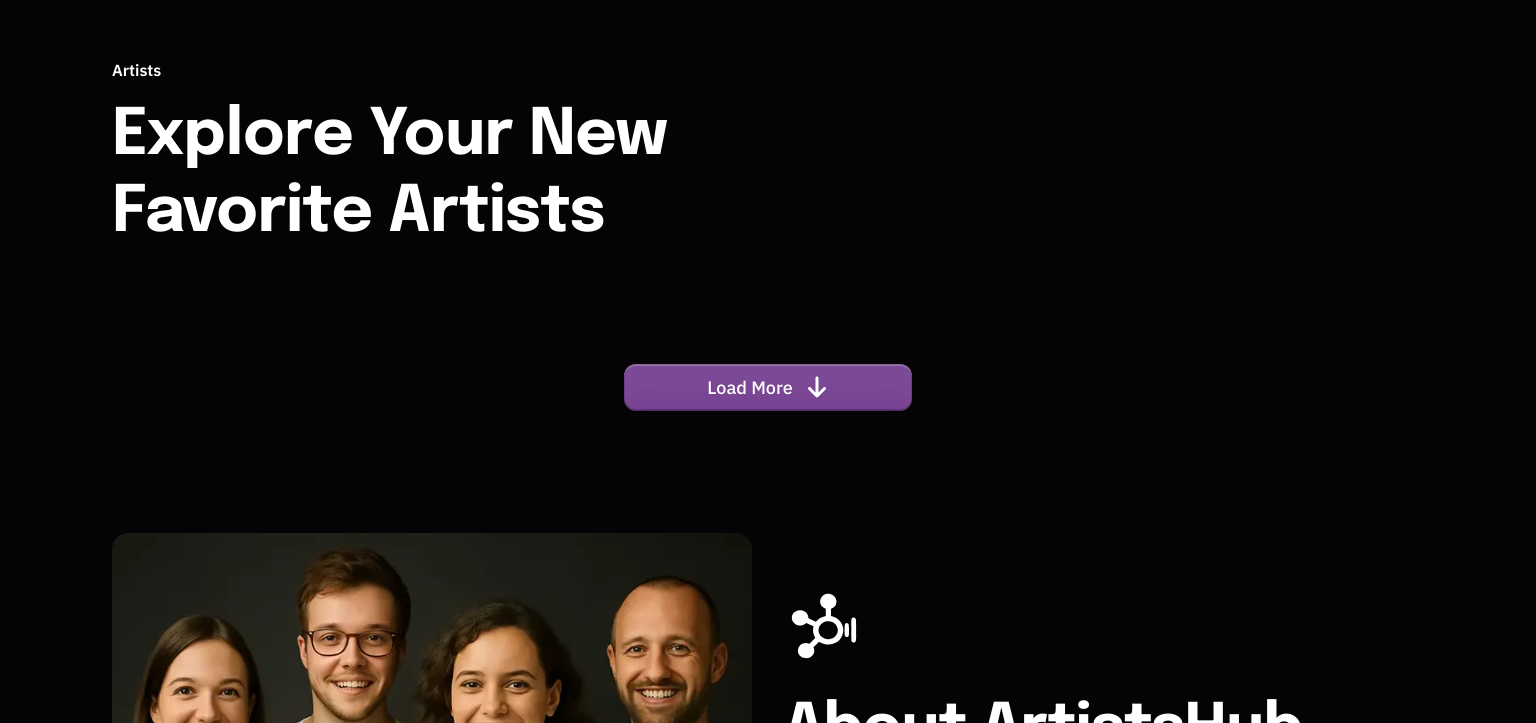
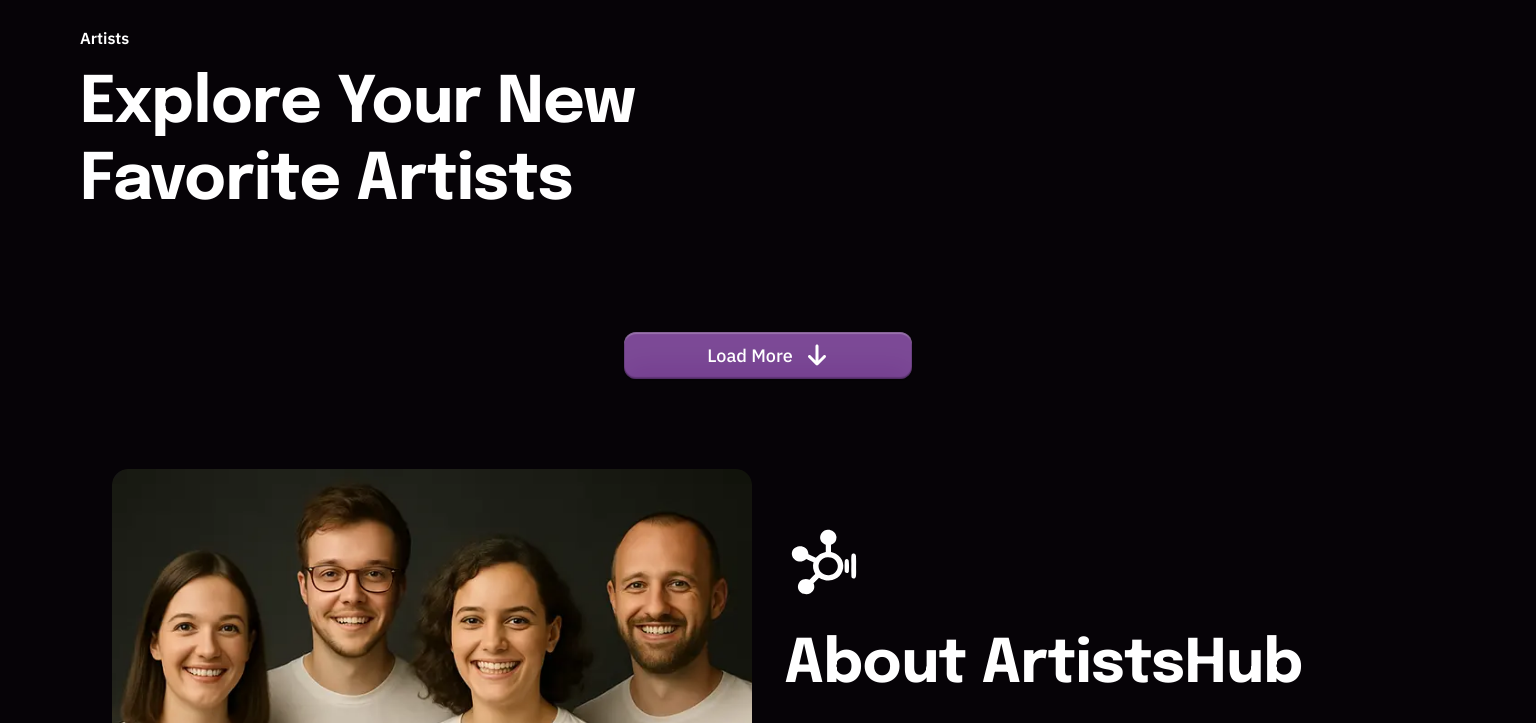
Before and after one commit to Stanislaw0001/Favorite-Artist, a website built with Vite: page src/index.html in a window 1536 px wide. Shown: the part 54-777 px from the top of the page. Built offline with nearby package versions, Linux system fonts and the light colour scheme; no server answers; what izitoast would draw is missing.

Commit message:
fix on section  padding

```diff
--- a/src/css/artists.css
+++ b/src/css/artists.css
@@ -168,7 +168,7 @@
 /* --- Десктоп (від 1440px) --- */
 @media (min-width: 1440px) {
   .artists {
-    padding: 112px 64px;
+    /* padding: 112px 64px; */
   }
 
   .artists__list {
```
